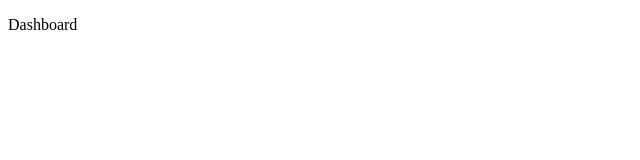
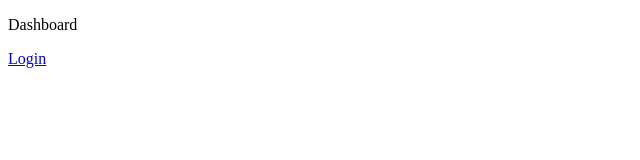
Before and after one commit to Doug15s/aulas_react_typescript, a React (Create React App) app: page /pagina-inicial in a window 1280 px wide. Shown: the top 160 px of the page, without its empty margins (0-640 px from the left). Built offline with nearby package versions, Linux system fonts and the light colour scheme.

Commit message:
Navegação: rotas para login e página inicial.

```diff
--- a/src/app/pages/dashboard/Dashboard.tsx
+++ b/src/app/pages/dashboard/Dashboard.tsx
@@ -1,5 +1,10 @@
+import { Link } from 'react-router-dom';
+
 export const Dashboard = () => {
     return (
-        <p>Dashboard</p>
+        <div>
+            <p>Dashboard</p>
+            <Link to="/entrar">Login</Link>
+        </div>
     );
 }
--- a/src/app/pages/index.ts
+++ b/src/app/pages/index.ts
@@ -1 +1,2 @@
 export * from './dashboard/Dashboard';
+export * from './login/Login';
--- /dev/null
+++ b/src/app/pages/login/Login.tsx
@@ -0,0 +1,17 @@
+import { useHistory } from "react-router-dom";
+
+export const Login = () => {
+    const history = useHistory();
+
+    const handleClick = () => {
+        history.push('/pagina-inicial')
+    }
+
+    return (
+        <div>
+            Login
+
+            <button onClick={handleClick}>Página inicial</button>
+        </div>
+    );
+}
--- a/src/app/routes/index.tsx
+++ b/src/app/routes/index.tsx
@@ -8,9 +8,8 @@
         <BrowserRouter>
             <Switch>
 
+                <Route path="/pagina-inicial" element={<Dashboard />} />
                 <Route path="/entrar" element={<Login />} />
-                <Route path="/pagina-inicial" element={<Dashboard />} />
-
                 <Route path="*" element={<Navigate to="/pagina-inicial" />} />
 
             </Switch>
```
